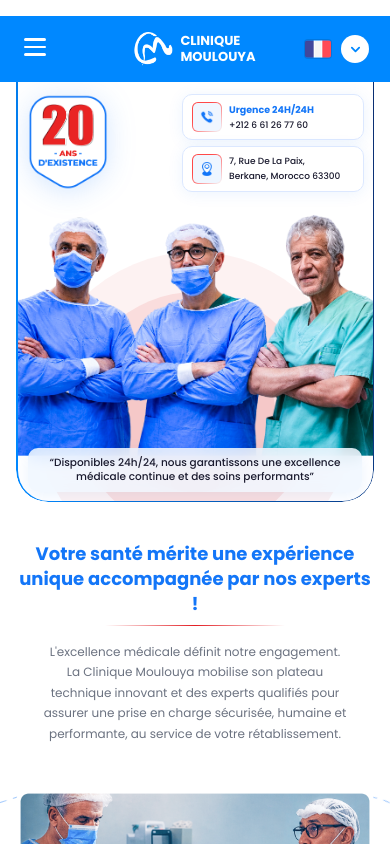
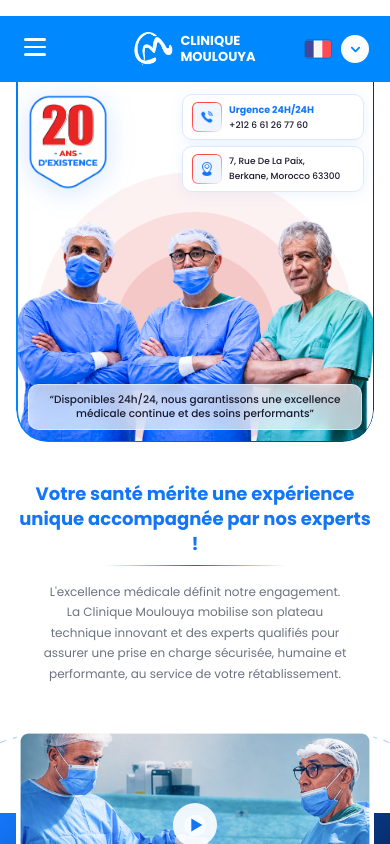
Before and after one commit to ouahid155-mohamed/C.MOULOUYA, a React (Vite) app in the folder c.moulouya/: page / in a window 390 px wide. Shown: the top 844 px of the page. Built offline with nearby package versions, Linux system fonts and the light colour scheme.

Commit message:
fix problem 1

```diff
--- a/c.moulouya/src/components/HeroSection/HeroSection.css
+++ b/c.moulouya/src/components/HeroSection/HeroSection.css
@@ -77,22 +77,18 @@
     filter: drop-shadow(0 4px 14px rgba(19, 118, 248, 0.18));
 }
 
-/* == COLLAGE 3 DOCTEURS == */
-.hero-collage {
+/* == 3 DOCTEURS == */
+.hero-doctors {
     position: absolute;
     bottom: 0;
     left: 50%;
     transform: translateX(-50%);
     width: auto;
     height: 450px;
+    max-width: 100%;
+    object-fit: contain;
+    object-position: bottom;
     z-index: 3;
-    display: flex;
-    justify-content: center;
-}
-
-.hero-doctors-img {
-    height: 100%;
-    object-fit: contain;
 }
 
 /* == CARDS == */
@@ -165,32 +161,33 @@
 /* == CITATION (desktop) == */
 .hero-quote {
     position: absolute;
-    bottom: 20px;
+    bottom: 24px;
     left: 50%;
     transform: translateX(-50%);
-    white-space: nowrap;
+    white-space: normal;
     text-align: center;
-    background: rgba(240, 247, 255, 0.88);
-    backdrop-filter: blur(8px);
-    -webkit-backdrop-filter: blur(8px);
-    border-radius: 999px;
-    padding: 12px 28px;
+    background: rgba(240, 247, 255, 0.75);
+    backdrop-filter: blur(12px);
+    -webkit-backdrop-filter: blur(12px);
+    border: 1.5px solid rgba(255, 255, 255, 0.45);
+    border-radius: 16px;
+    padding: 12px 24px;
     font-size: 13px;
     font-weight: 500;
     color: #1a1a2e;
     z-index: 5;
     display: flex;
     align-items: center;
+    justify-content: center;
     gap: 10px;
-    box-shadow: 0 4px 16px rgba(19, 118, 248, 0.08);
+    box-shadow: 0 8px 32px rgba(19, 118, 248, 0.12);
+    width: 90%;
+    max-width: 580px;
+    box-sizing: border-box;
 }
 
 .hero-quote-avatar {
-    width: 32px;
-    height: 32px;
-    border-radius: 50%;
-    object-fit: cover;
-    flex-shrink: 0;
+    display: none;
 }
 
 /* == RESPONSIVE - Mobile (max 768px) == */
@@ -198,7 +195,7 @@
 
     .hero-wrapper {
         width: calc(100% - 32px);
-        height: 460px;
+        height: 410px;
         min-height: unset;
         display: block;
         padding: 0;
@@ -216,19 +213,19 @@
     .hero-circle-3 {
         width: 380px;
         height: 380px;
-        bottom: -80px;
+        bottom: -60px;
     }
 
     .hero-circle-2 {
         width: 280px;
         height: 280px;
-        bottom: -30px;
+        bottom: -15px;
     }
 
     .hero-circle-1 {
         width: 180px;
         height: 180px;
-        bottom: 20px;
+        bottom: 30px;
     }
 
     .hero-badge {
@@ -239,15 +236,17 @@
         margin: 0;
     }
 
-    .hero-collage {
-        width: 100%;
-        height: 290px;
-        bottom: 50px;
-    }
-
-    .hero-doctors-img {
-        height: 100%;
+    .hero-doctors {
+        position: absolute;
+        left: 50%;
+        transform: translateX(-50%);
+        bottom: 0;
+        width: auto;
+        height: 370px;
+        max-width: 100%;
         object-fit: contain;
+        object-position: bottom;
+        z-index: 3;
     }
 
     .hero-cards {
@@ -291,21 +290,23 @@
 
     .hero-quote {
         position: absolute;
-        bottom: 12px;
+        bottom: 15px;
         left: 50%;
         transform: translateX(-50%);
         white-space: normal;
         text-align: center;
-        border-radius: 12px;
+        border: 1.5px solid rgba(255, 255, 255, 0.45);
+        border-radius: 14px;
         padding: 10px 16px;
         font-size: 11px;
         line-height: 1.4;
         width: calc(100% - 32px);
         max-width: 440px;
         box-sizing: border-box;
-        background: rgba(240, 247, 255, 0.85);
-        backdrop-filter: blur(8px);
-        -webkit-backdrop-filter: blur(8px);
+        background: rgba(240, 247, 255, 0.75);
+        backdrop-filter: blur(12px);
+        -webkit-backdrop-filter: blur(12px);
+        box-shadow: 0 6px 20px rgba(19, 118, 248, 0.1);
     }
 
     .hero-quote-avatar {
@@ -317,12 +318,20 @@
 @media (max-width: 480px) {
 
     .hero-wrapper {
-        height: 420px;
+        height: 360px;
     }
 
-    .hero-collage {
-        height: 260px;
-        bottom: 46px;
+    .hero-doctors {
+        position: absolute;
+        left: 50%;
+        transform: translateX(-50%);
+        bottom: 0;
+        width: auto;
+        height: 320px;
+        max-width: 100%;
+        object-fit: contain;
+        object-position: bottom;
+        z-index: 3;
     }
 
     .hero-badge {
@@ -367,28 +376,32 @@
     .hero-circle-3 {
         width: 320px;
         height: 320px;
-        bottom: -70px;
+        bottom: -50px;
     }
 
     .hero-circle-2 {
         width: 240px;
         height: 240px;
-        bottom: -30px;
+        bottom: -10px;
     }
 
     .hero-circle-1 {
         width: 160px;
         height: 160px;
-        bottom: 10px;
+        bottom: 30px;
     }
 
     .hero-quote {
-        bottom: 10px;
+        bottom: 12px;
         padding: 8px 14px;
         font-size: 10.5px;
         line-height: 1.35;
+        border: 1.5px solid rgba(255, 255, 255, 0.45);
         border-radius: 10px;
         width: calc(100% - 24px);
-        max-width: 380px;
+        max-width: 360px;
+        background: rgba(240, 247, 255, 0.75);
+        backdrop-filter: blur(12px);
+        -webkit-backdrop-filter: blur(12px);
     }
 }
--- a/c.moulouya/src/components/HeroSection/HeroSection.jsx
+++ b/c.moulouya/src/components/HeroSection/HeroSection.jsx
@@ -1,6 +1,5 @@
 import { useTranslation } from "react-i18next";
-import troisDocteurs from "../../assets/3 docteurs.png";
-import quoteIcon from "../../assets/Ellipse 1833.png";
+import doctors from "../../assets/3 docteurs.png";
 import badge from "../../assets/20ans d'existence.png";
 import calling from "../../assets/Calling hero section.png";
 import localisation from "../../assets/localisation hero section.png";
@@ -19,10 +18,8 @@ export default function HeroSection() {
       {/* ── Badge 20 ans ── */}
       <img src={badge} alt="20 ans d'existence" className="hero-badge" />
 
-      {/* ── Image 3 Docteurs ── */}
-      <div className="hero-collage">
-        <img src={troisDocteurs} alt="Équipe de chirurgiens" className="hero-doctors-img" />
-      </div>
+      {/* ── 3 Docteurs ── */}
+      <img src={doctors} alt="Équipe médicale Clinique Moulouya" className="hero-doctors" />
 
       {/* ── Cards droite ── */}
       <div className="hero-cards">
@@ -51,8 +48,7 @@ export default function HeroSection() {
 
       {/* ── Citation bas ── */}
       <div className="hero-quote">
-        {t("hero.quote", "“Disponibles 24h/24, Nous vous assurons une prise en charge continue et des soins de qualité“")}
-        <img src={quoteIcon} alt="Icon" className="hero-quote-avatar" />
+        {t("hero.quote", "“Disponibles 24h/24, nous garantissons une excellence médicale continue et des soins performants“")}
       </div>
 
     </section>
```
